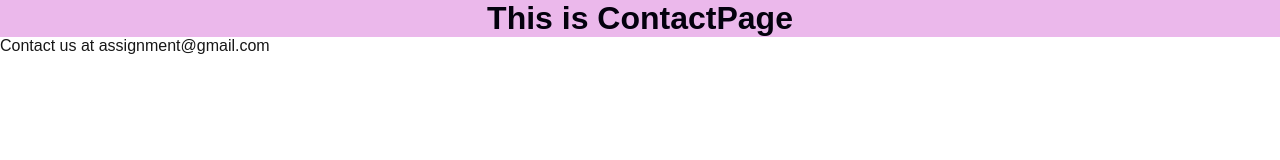
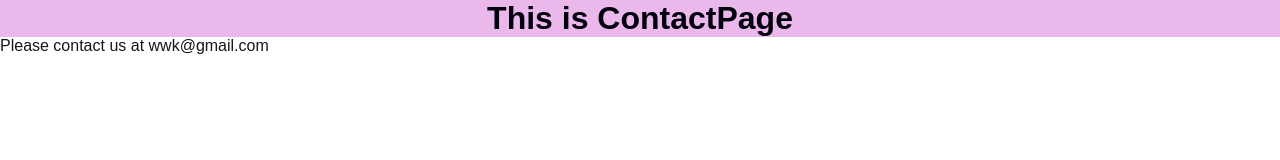
Before and after one commit to WardaWaseem2812/NextJS_Assignment_1, a Next.js app: page /contact in a window 1280 px wide. Shown: the top 160 px of the page. Built offline with nearby package versions, Linux system fonts and the light colour scheme.

Commit message:
Update page.tsx

```diff
--- a/src/app/contact/page.tsx
+++ b/src/app/contact/page.tsx
@@ -4,7 +4,7 @@ const ContactPage = () => {
     return (
       <div>
         <h1 className={cssstyle.contact}>This is ContactPage</h1>
-        <p>Contact us at assignment@gmail.com</p>
+        <p>Please contact us at wwk@gmail.com</p>
       </div>
     )
   }
```
